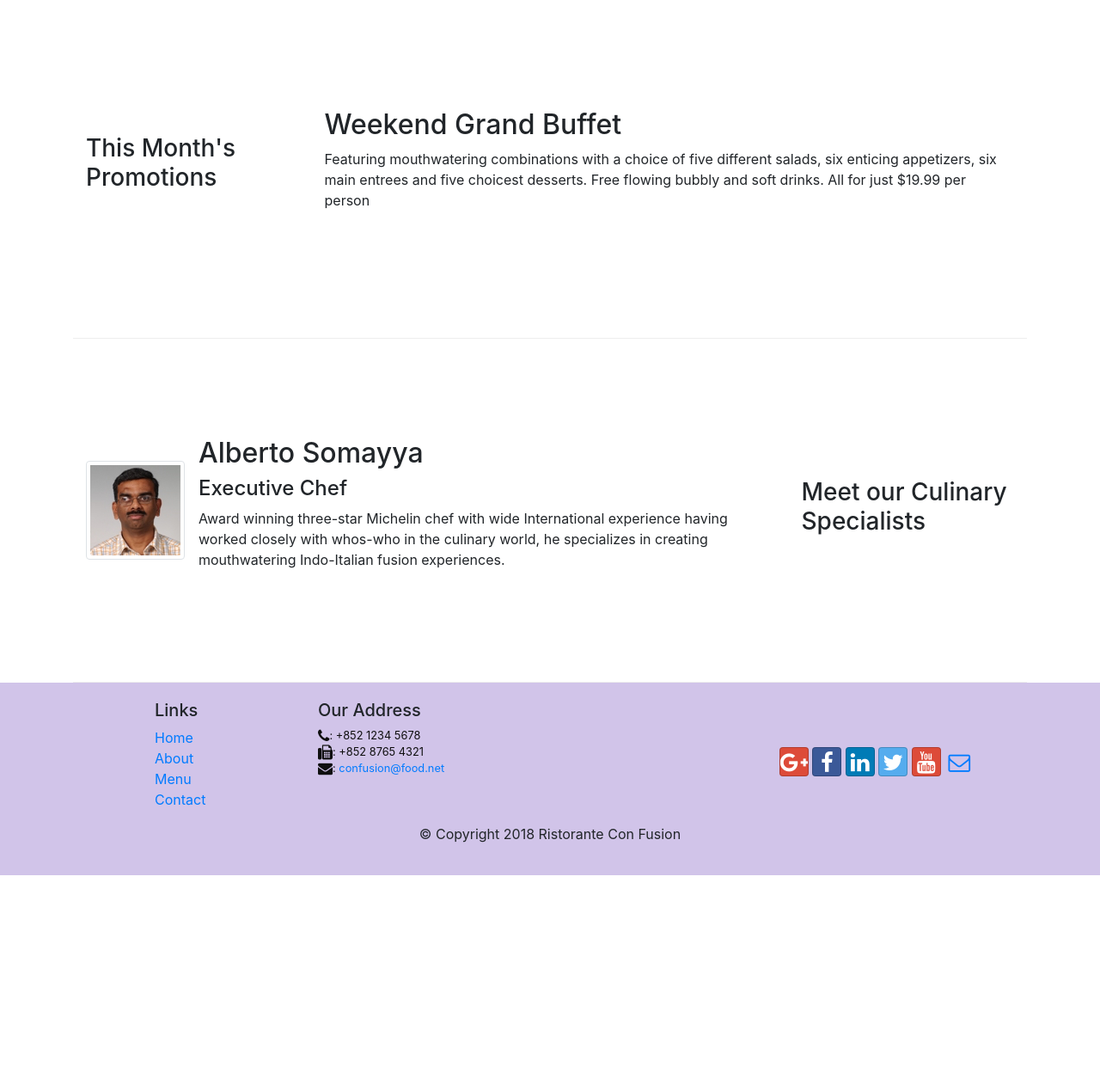
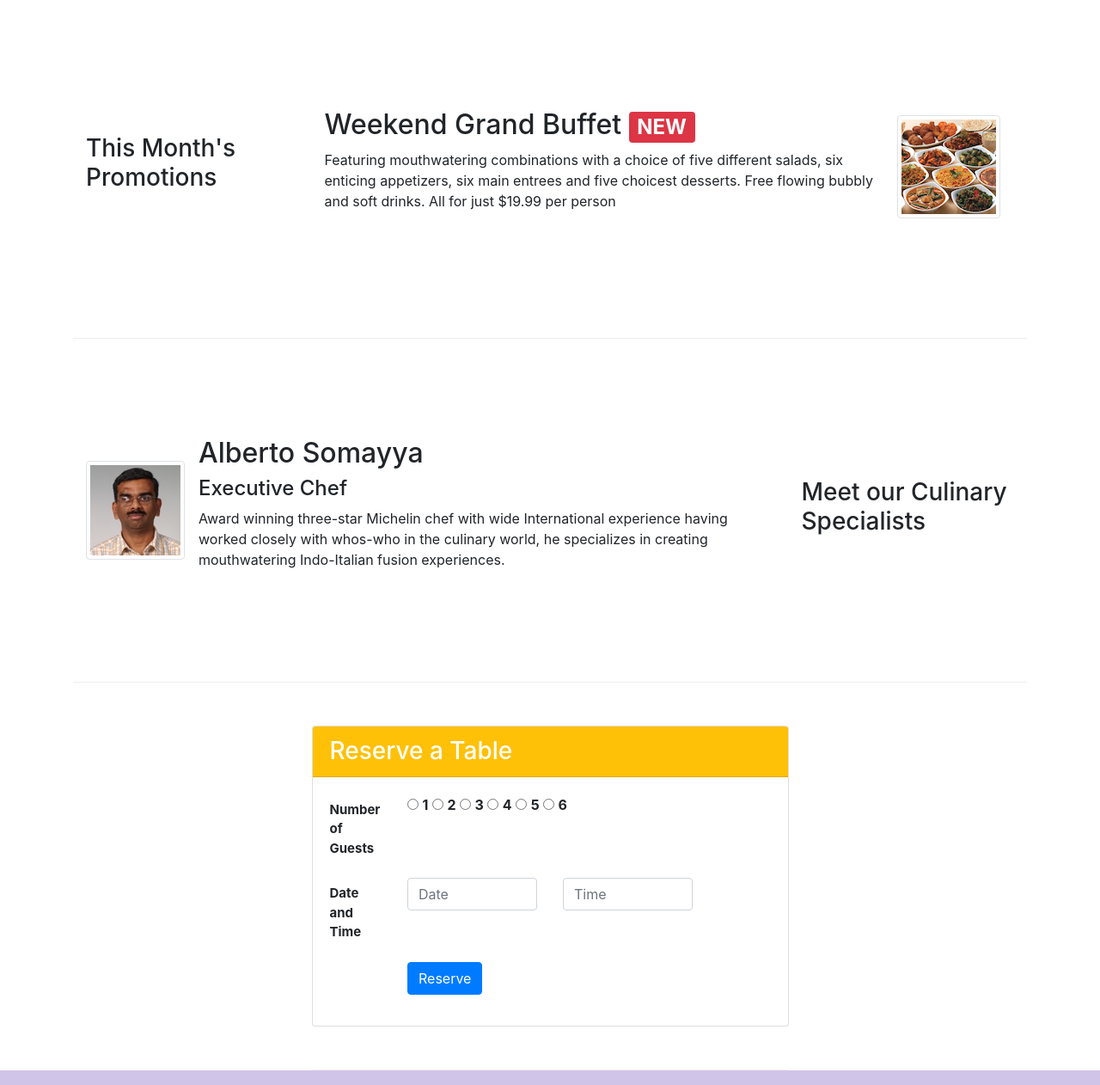
Before and after one commit to Mar-babu/bootsrap-4-with-node, a website: page index.html in a window 1280 px wide. Shown: the part 740-2002 px from the top of the page at 86% size. Before the commit the page ends 1758 px from the top, so only its background shows below. Drawn offline with nearby package versions, Linux system fonts and the light colour scheme.

Commit message:
reserve table form and hyperlink and inlude image

```diff
--- a/index.html
+++ b/index.html
@@ -47,8 +47,12 @@
                     <h1>Ristorante con Fusion</h1>
                     <p>We take inspiration from the World's best cuisines, and create a unique fusion experience. Our lipsmacking creations will tickle your culinary senses!</p>
                 </div>
-                <div class="col-12 col-sm align-self-center">
+                <div class="col-12 col-sm-3 align-self-center">
                     <img src="img/logo.png" class="img-fluid">
+                </div>
+                <div class="col-12 col-sm-3 align-self-center">
+                    <a href="#reserveTable" style="text-decoration: none;">
+                    <button type="button" class="btn btn-warning btn-block"><b>Reserve Table</b></button></a>
                 </div>
             </div>
         </div>
@@ -81,8 +85,13 @@
                 <h3>This Month's Promotions</h3>
             </div>
             <div class="col-12 col-sm col-md">
-                <h2>Weekend Grand Buffet</h2>
-                <p>Featuring mouthwatering combinations with a choice of five different salads, six enticing appetizers, six main entrees and five choicest desserts. Free flowing bubbly and soft drinks. All for just $19.99 per person </p>
+                <div class="media">
+                    <div class="media-body">
+                        <h2 class="mt-0">Weekend Grand Buffet <span class="badge badge-danger">NEW</span></h2>
+                        <p class="d-none d-sm-block">Featuring mouthwatering combinations with a choice of five different salads, six enticing appetizers, six main entrees and five choicest desserts. Free flowing bubbly and soft drinks. All for just $19.99 per person</p>
+                    </div>
+                    <img class="d-flex mr-3 img-thumbnail align-self-center" src="img/buffet.png" alt="Buffet">
+                </div>
             </div>
         </div>
 
@@ -107,6 +116,62 @@
 
             </div>
         </div>
+
+        <a id="reserveTable">
+            <div class="row row-content align-items-center col-12 col-sm-6">
+                <div class="card">
+                    <h3 class="card-header bg-warning text-white">Reserve a Table</h3>
+                    <div class="card-body">
+
+                        <form>
+                        <div id="guest" class="form-group row">
+                            <label for="radio" class="col-md-2 col-form-label" style="font-size: 15px;"><b>Number of Guests</b></label>
+                            <div class="radio-group col-md-10" style="display: block;">
+                                <input type="radio" id="1" value="1" name="guest">
+                                <label for="1"><b>1</b></label>
+                                <input type="radio" id="2" value="2" name="guest">
+                                <label for="2"><b>2</b></label>
+                                <input type="radio" id="3" value="3" name="guest">
+                                <label for="3"><b>3</b></label>
+                                <input type="radio" id="4" value="4" name="guest">
+                                <label for="4"><b>4</b></label>
+                                <input type="radio" id="5" value="5" name="guest">
+                                <label for="5"><b>5</b></label>
+                                <input type="radio" id="6" value="6" name="guest">
+                                <label for="6"><b>6</b></label>
+                            </div>
+                        </div>
+
+                        <div class="form-group row">
+                            <label for="date and time" class="col-12 col-md-2 col-form-label" style="font-size: 15px;"><b>Date and Time</b></label>
+                            <div class="col-5 col-md-4">
+                                <input type="text" class="form-control" id="date" name="date" placeholder="Date">
+                            </div>
+                            <div class="col-5 col-md-4">
+                                <input type="text" class="form-control" id="time" name="time" placeholder="Time">
+                            </div>
+                        </div>
+
+
+                        <div class="form-group row">
+                        <div class="offset-md-2 col-md-10">
+                            <button type="submit" class="btn btn-primary">Reserve</button>
+                        </div>
+                    </div>
+
+                    </form>
+                    </div>
+                </div>
+            </div>
+        </a>
+
+
+
+
+
+
+
+
     </div>
 
     <footer class="footer">
```
